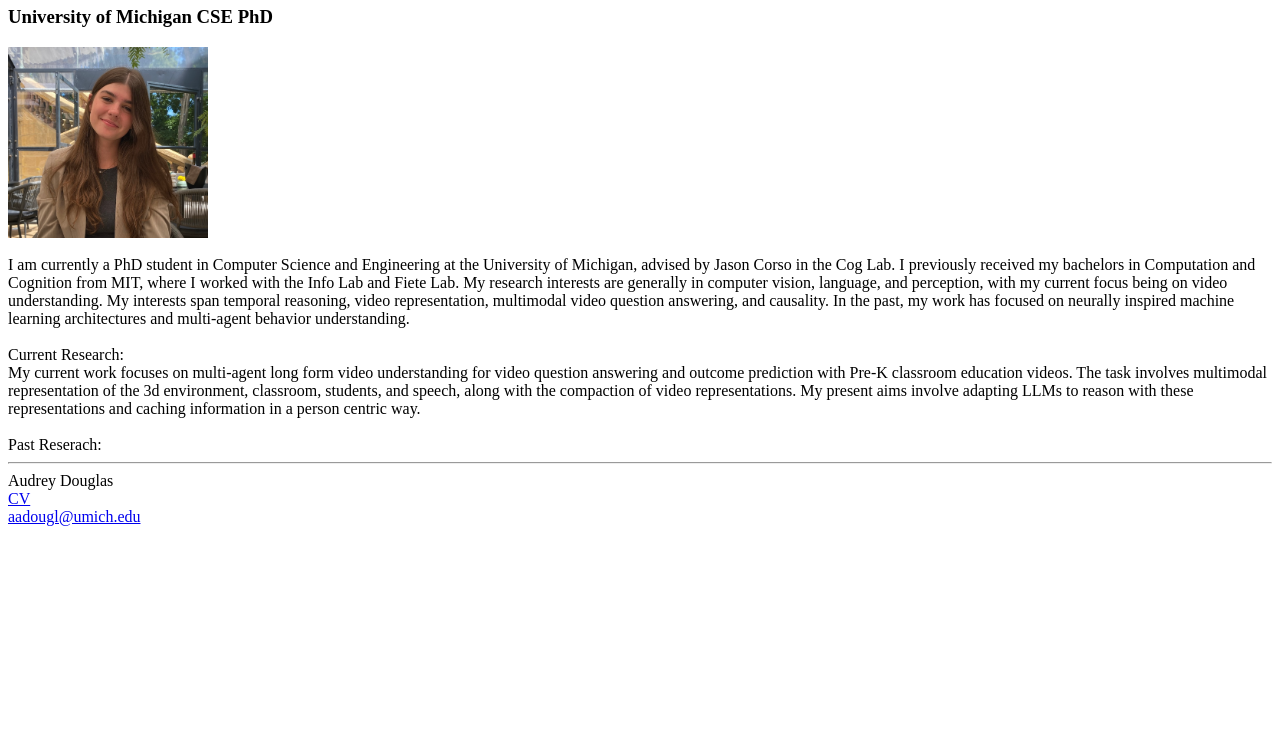
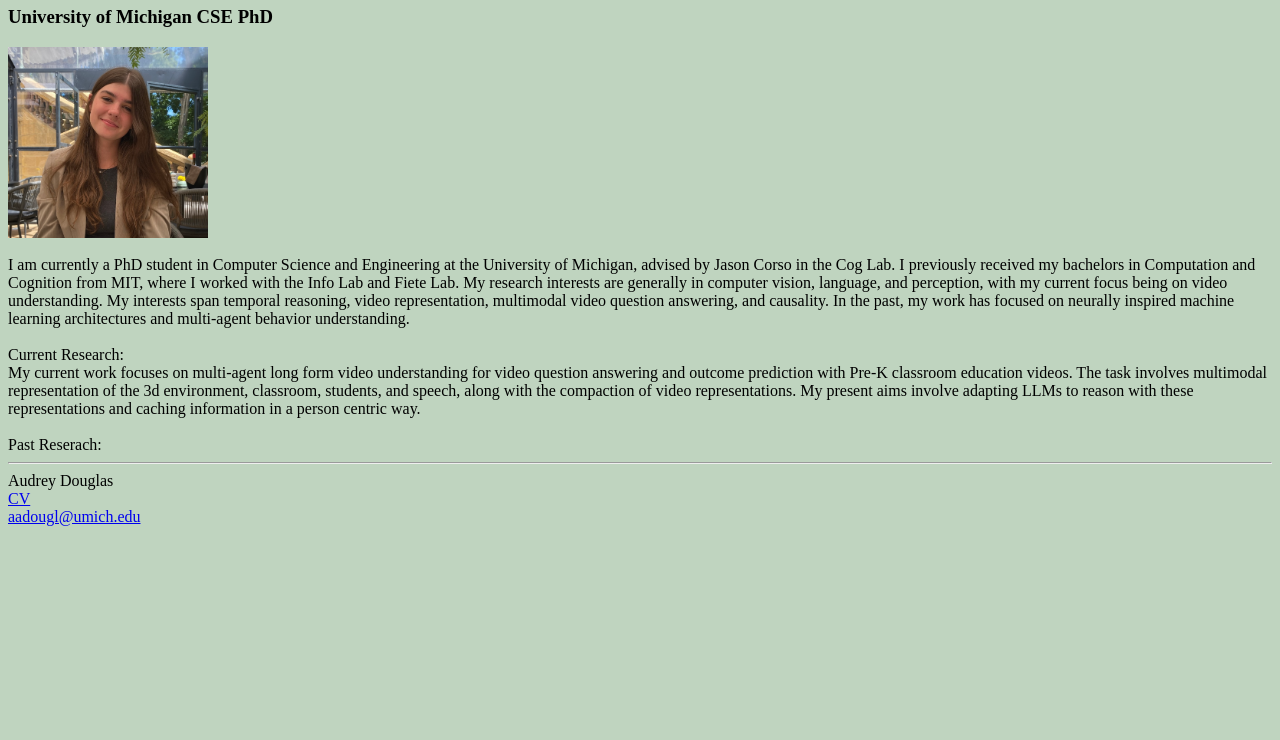
Before and after one commit to audreyadouglas/audreyadouglas.github.io, a plain HTML site: page index.html in a window 1280 px wide. Shown: the part 60-800 px from the top of the page. Drawn offline with Linux system fonts and the light colour scheme.

Commit message:
Update index.html

```diff
--- a/index.html
+++ b/index.html
@@ -3,7 +3,7 @@
 <head>
   <title>Audrey Douglas</title>
 </head>
-<body>
+<body style="background-color:#bfd4bf;">
   <h1>Audrey Douglas</h1>
   <h3>University of Michigan CSE PhD</h3>
   <img src=".\Audrey_website_img.jpeg" alt="HTML tutorial" style="width:200px;">
```
